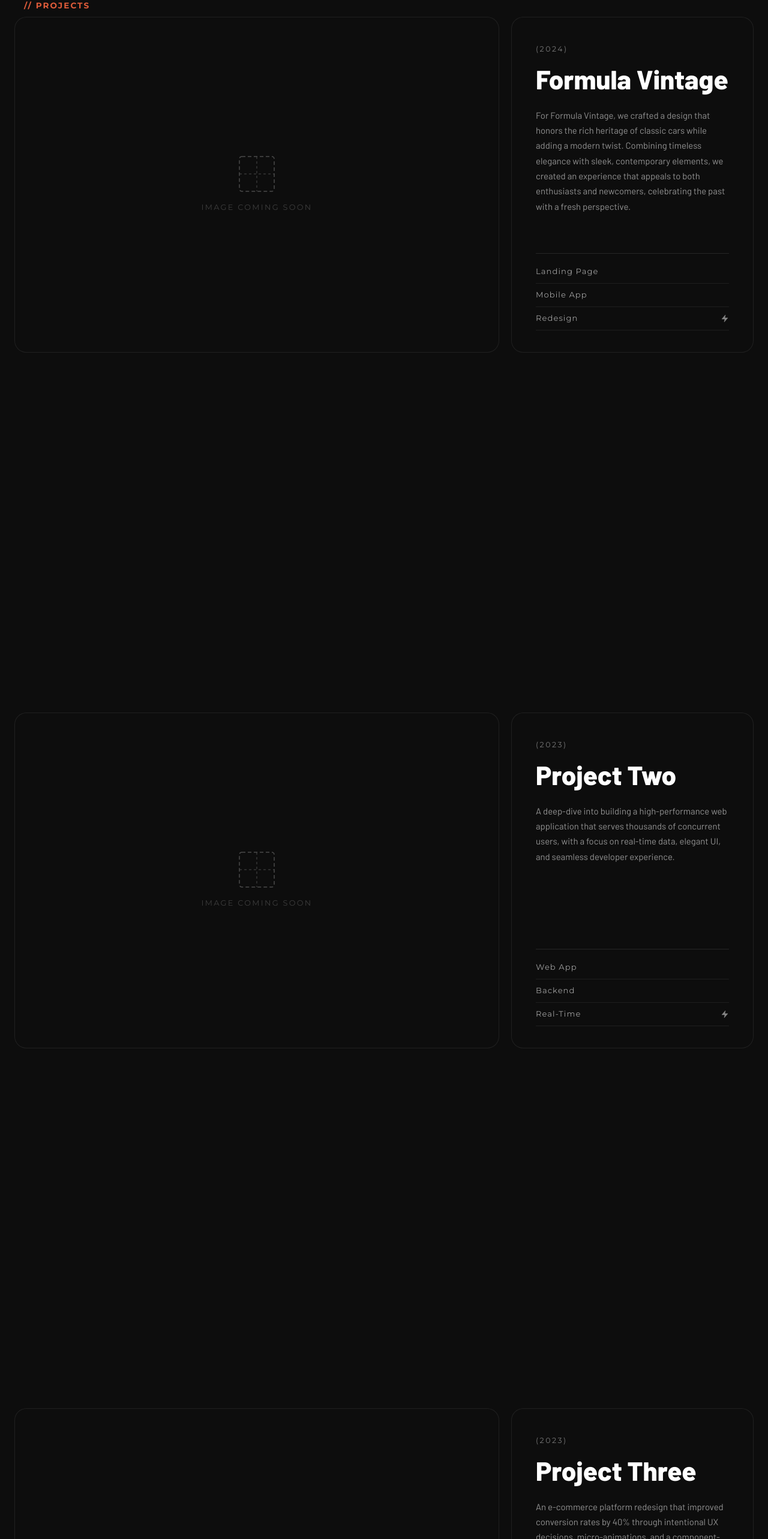
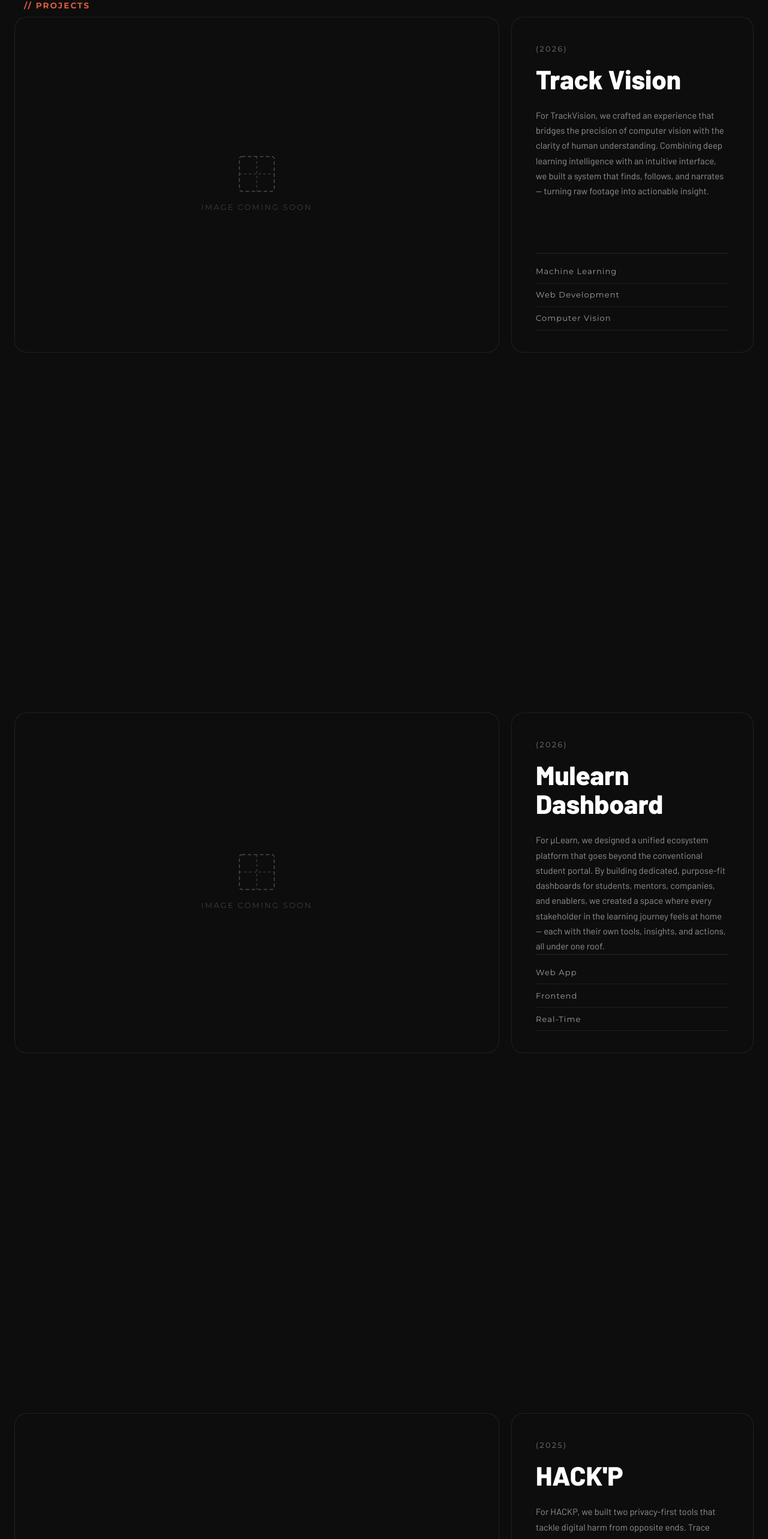
Before and after one commit to Akshayvs-Tech/akshay_vs, a Next.js app: page / in a window 1280 px wide. Shown: the part 1670-4236 px from the top of the page at 60% size. Built offline with nearby package versions, Linux system fonts and the light colour scheme; a web font is replaced by a local one.

Commit message:
description setted up

```diff
--- a/app/component/ProjectsSection.tsx
+++ b/app/component/ProjectsSection.tsx
@@ -17,27 +17,27 @@
 /* ─────────────────────────── data ───────────────────────────────────────── */
 const PROJECTS: Project[] = [
   {
-    year: "2024",
-    title: "Formula Vintage",
+    year: "2026",
+    title: "Track Vision",
     description:
-      "For Formula Vintage, we crafted a design that honors the rich heritage of classic cars while adding a modern twist. Combining timeless elegance with sleek, contemporary elements, we created an experience that appeals to both enthusiasts and newcomers, celebrating the past with a fresh perspective.",
-    tags: ["Landing Page", "Mobile App", "Redesign"],
+      "For TrackVision, we crafted an experience that bridges the precision of computer vision with the clarity of human understanding. Combining deep learning intelligence with an intuitive interface, we built a system that finds, follows, and narrates — turning raw footage into actionable insight.",
+    tags: ["Machine Learning", "Web Development", "Computer Vision"],
     image: null, // replace with "/formula-vintage.jpg" when ready
   },
   {
-    year: "2023",
-    title: "Project Two",
+    year: "2026",
+    title: "Mulearn Dashboard",
     description:
-      "A deep-dive into building a high-performance web application that serves thousands of concurrent users, with a focus on real-time data, elegant UI, and seamless developer experience.",
-    tags: ["Web App", "Backend", "Real-time"],
+      "For µLearn, we designed a unified ecosystem platform that goes beyond the conventional student portal. By building dedicated, purpose-fit dashboards for students, mentors, companies, and enablers, we created a space where every stakeholder in the learning journey feels at home — each with their own tools, insights, and actions, all under one roof.",
+    tags: ["Web App", "Frontend", "Real-time"],
     image: null,
   },
   {
-    year: "2023",
-    title: "Project Three",
+    year: "2025",
+    title: "HACK'P",
     description:
-      "An e-commerce platform redesign that improved conversion rates by 40% through intentional UX decisions, micro-animations, and a component-driven design system built from scratch.",
-    tags: ["E-commerce", "UI Design", "Next.js"],
+      "For HACKP, we built two privacy-first tools that tackle digital harm from opposite ends. Trace gives investigators a structured portal to segment case evidence and surface clues through the public. Take It Down puts power back in victims' hands — reporting harmful content without ever surrendering their evidence to a server. Two products. One mission: safer digital spaces.",
+    tags: ["Web App", "Frontend", "Next.js"],
     image: null,
   },
 ];
@@ -221,11 +221,6 @@
               >
                 {tag}
               </span>
-              {tag === project.tags[project.tags.length - 1] && (
-                <svg width="14" height="14" viewBox="0 0 14 14" fill="none" style={{ opacity: 0.5 }}>
-                  <path d="M8 1L2 8h5l-1 5 6-7H7l1-5z" fill="white" stroke="white" strokeWidth="0.5" strokeLinejoin="round" />
-                </svg>
-              )}
             </div>
           ))}
         </div>
--- a/components/ScrollRevealText.tsx
+++ b/components/ScrollRevealText.tsx
@@ -53,12 +53,13 @@
 /* ─────────────────────────────────────────────────────────────────────────────
    Hover Fill Button – fills with accent color (#e05c3a) from bottom to top
 ───────────────────────────────────────────────────────────────────────────── */
-function HoverFillButton({ children }: { children: React.ReactNode }) {
+function HoverFillButton({ children, onClick }: { children: React.ReactNode; onClick?: () => void }) {
   const [hovered, setHovered] = useState(false);
 
   return (
     <button
       type="button"
+      onClick={onClick}
       onMouseEnter={() => setHovered(true)}
       onMouseLeave={() => setHovered(false)}
       style={{
@@ -233,7 +234,7 @@
           className="flex justify-end"
           style={{ marginTop: "2rem" }}
         >
-          <HoverFillButton>
+          <HoverFillButton onClick={() => document.getElementById('projects')?.scrollIntoView({ behavior: 'smooth' })}>
             See my Work
           </HoverFillButton>
         </motion.div>
```
